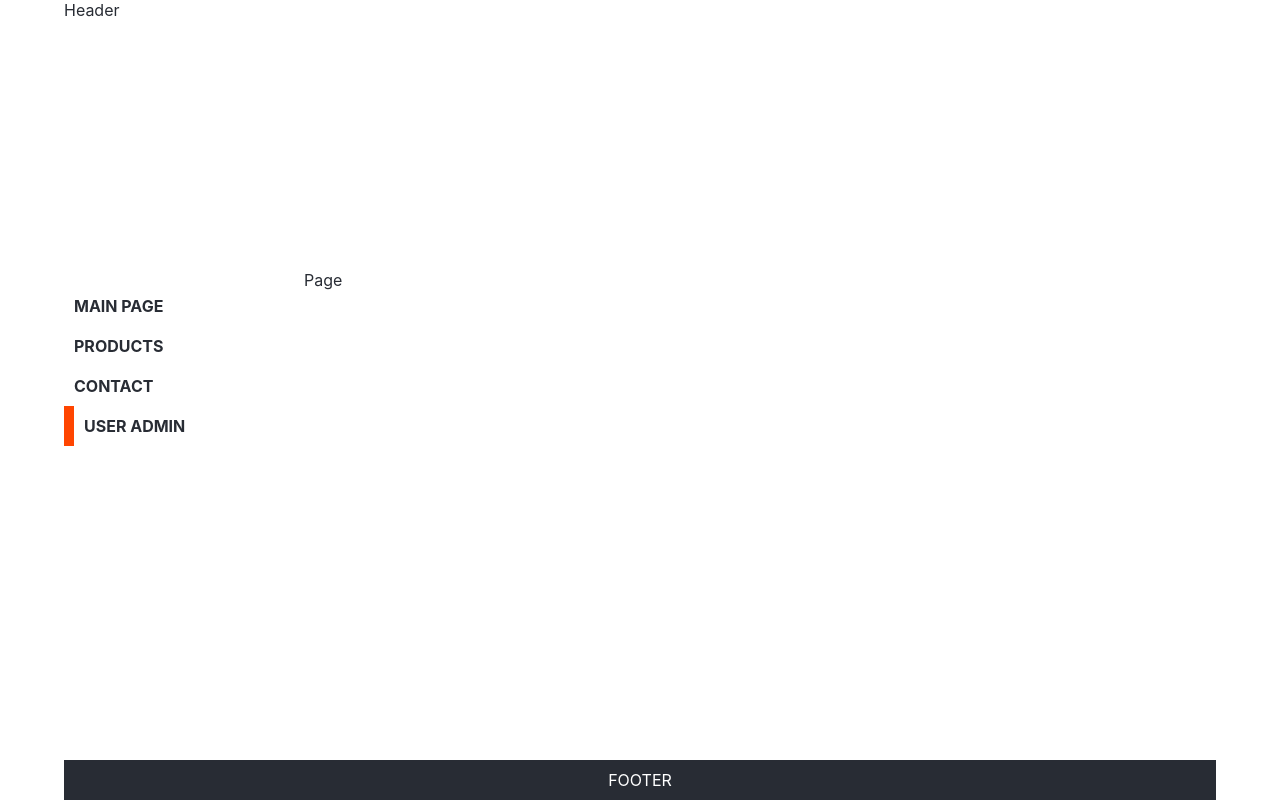
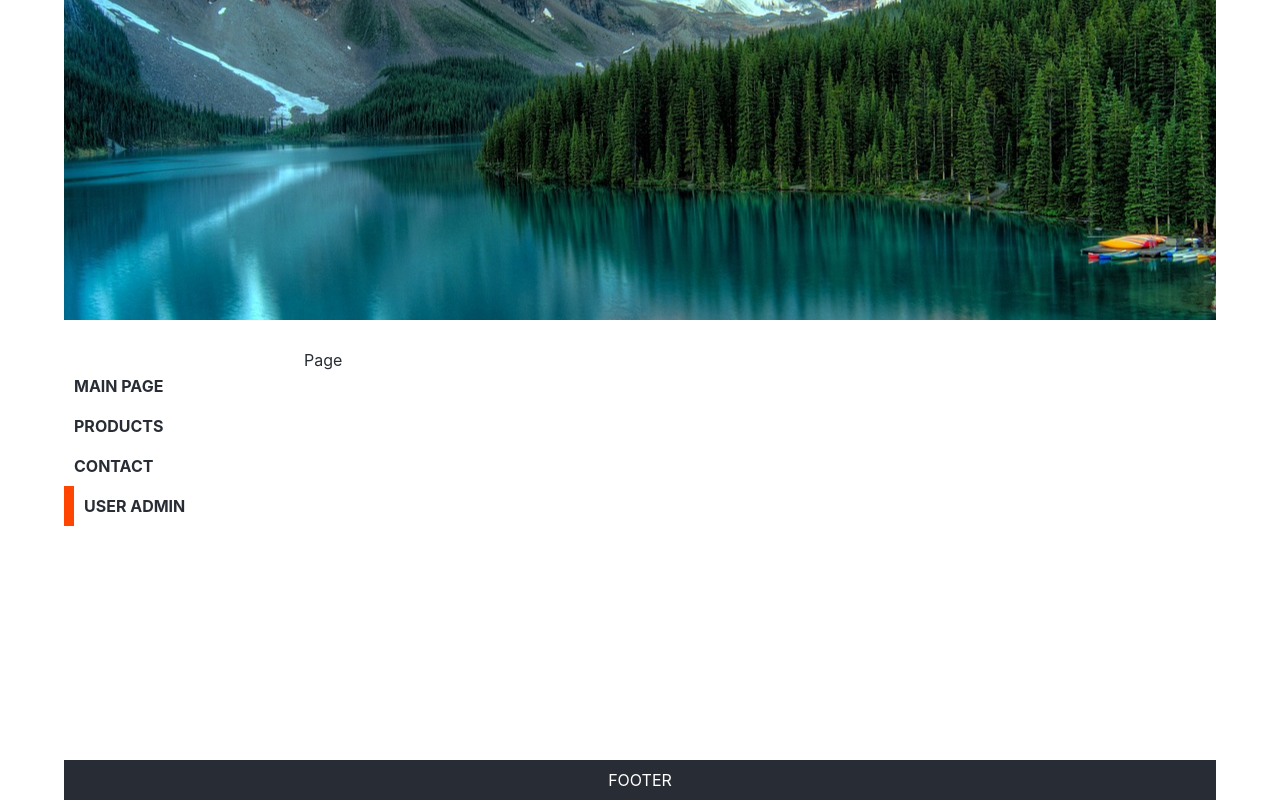
Before and after one commit to MaggieWesolowska/react-routing-app, a React (Create React App) app: page /admin in a window 1280 px wide. Built offline with nearby package versions, Linux system fonts and the light colour scheme.

Commit message:
added header and background imgs

```diff
--- a/src/layouts/Header.js
+++ b/src/layouts/Header.js
@@ -1,7 +1,38 @@
 import React from 'react';
+import { Route, Routes } from 'react-router-dom';
+import img1 from '../images/header1.jpg';
+import img2 from '../images/header2.jpg';
+import img3 from '../images/header3.jpg';
+import img4 from '../images/header4.jpg';
+import '../styles/Header.css';
 
 const Header = () => {
-  return <div>Header</div>;
+  //to choose background randomly:
+  // const images = [img1, img2, img3];
+  // const index = Math.floor(Math.random() * 3);
+  // const img = images[index];
+  return (
+    <>
+      <Routes>
+        <Route
+          path='/'
+          element={<img src={img1} alt='city1' />}></Route>
+        <Route
+          path='/products'
+          element={<img src={img2} alt='city2' />}></Route>
+        <Route
+          path='/contact'
+          element={<img src={img3} alt='city3' />}></Route>
+        <Route
+          path='/admin'
+          element={<img src={img4} alt='lake' />}></Route>
+        <Route
+          path='/*'
+          element={<img src={img4} alt='lake' />}></Route>
+      </Routes>
+      {/* <img src={img} alt='header-img' /> */}
+    </>
+  );
 };
 
 export default Header;
--- a/src/styles/App.css
+++ b/src/styles/App.css
@@ -22,9 +22,9 @@
   color: #282c34;
 }
 
-header {
+/* header {
   flex-basis: 30vh;
-}
+} */
 
 main {
   display: flex;
--- /dev/null
+++ b/src/styles/Header.css
@@ -0,0 +1,14 @@
+header {
+  flex-basis: 40vh;
+  position: relative;
+  overflow: hidden;
+}
+
+header img {
+  position: absolute;
+  top: 50%;
+  left: 50%;
+  transform: translate(-50%, -50%);
+  min-width: 100%;
+  min-height: 100%;
+}
```
Also changed, not shown: src/images/header4.jpg (added).
